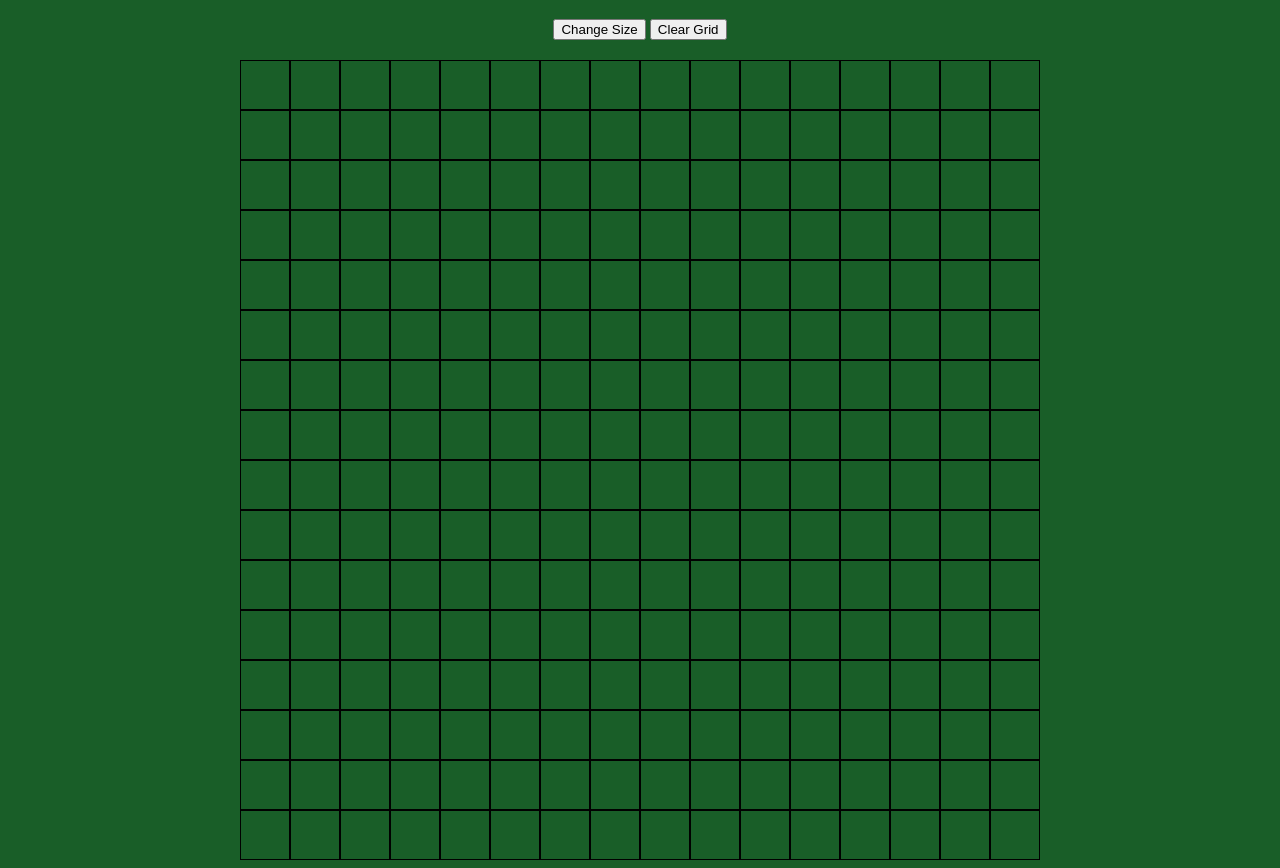
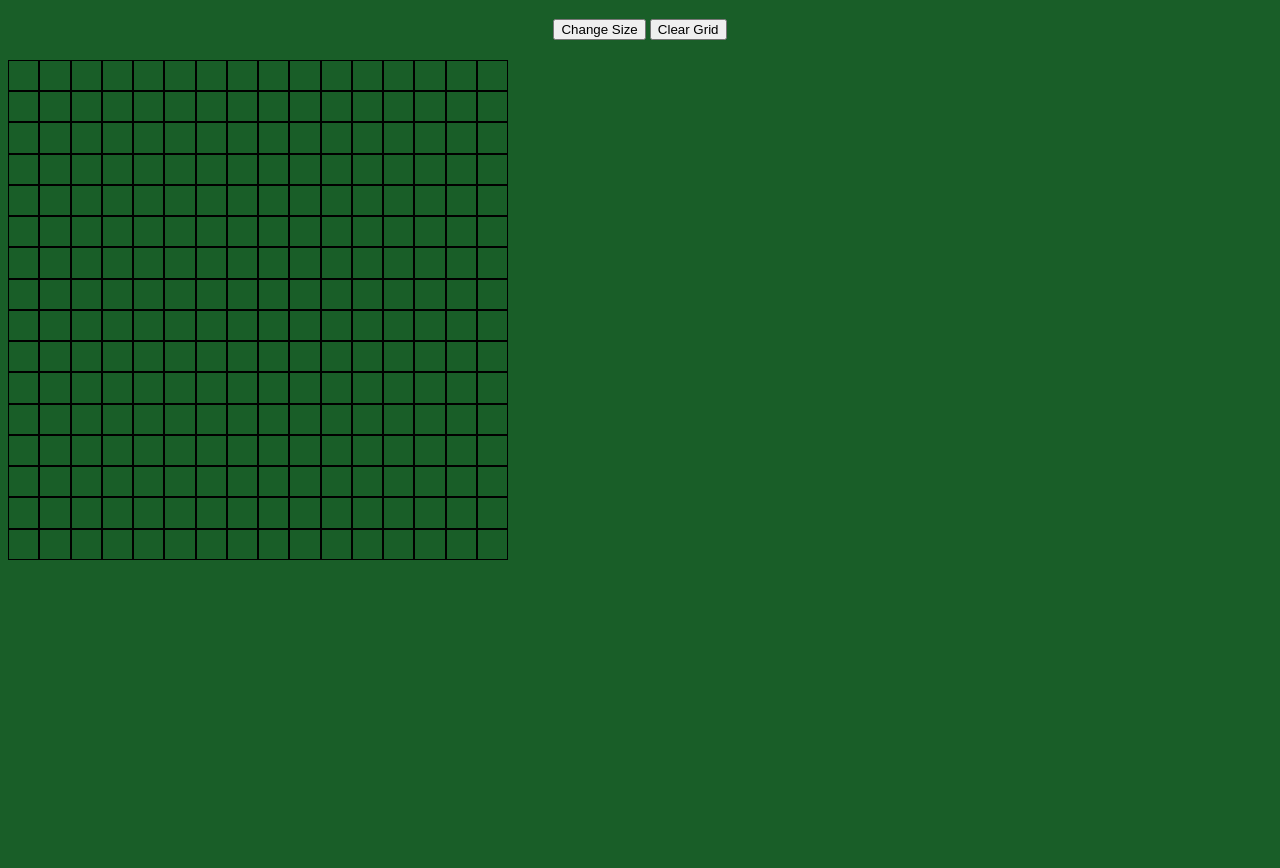
Before and after one commit to GitHubKev/etch-a-sketch, a plain HTML site: page index.html in a window 1280 px wide. Shown: the part 61-929 px from the top of the page. After the commit the page ends 800 px from the top, so only its background shows below. Drawn offline with Linux system fonts and the light colour scheme.

Commit message:
made it one page

```diff
--- a/styles.css
+++ b/styles.css
@@ -4,16 +4,13 @@ h1{
 }
 body{
     background-color: #195e28;
-    height: 100%;
 }
 #container{
     display: grid;
-    grid-template-rows: repeat(var(--grid-rows), 50px);
-    grid-template-columns: repeat(var(--grid-columns), 50px);
-    justify-content: center;
-}
-.sketch{
-    height: 100%;
+    max-width: 500px;
+    min-height: 500px;
+    grid-template-rows: repeat(var(--grid-rows), 1fr);
+    grid-template-columns: repeat(var(--grid-columns), 1fr);
 }
 .grid{
     border: 1px solid;
```
